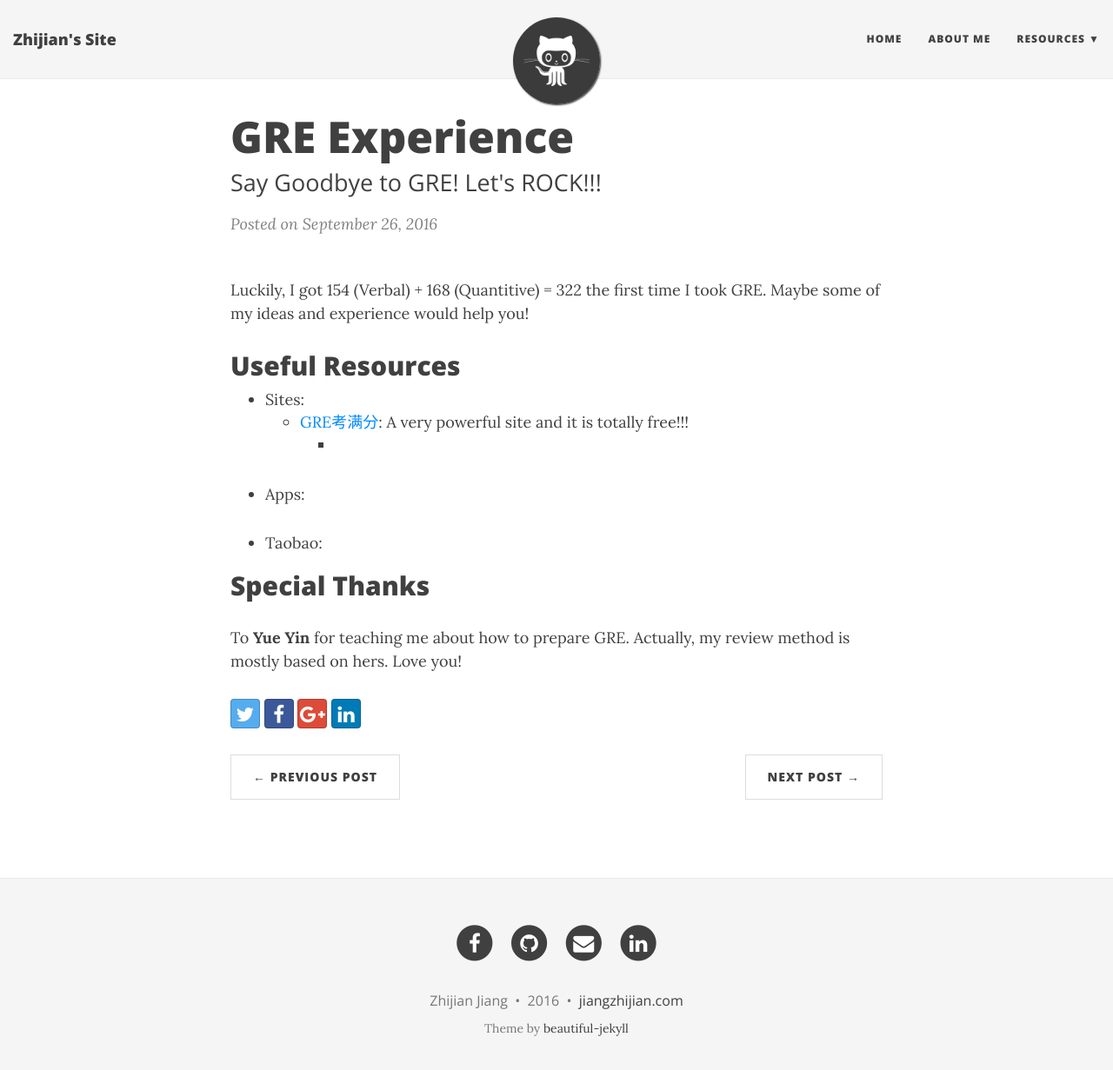
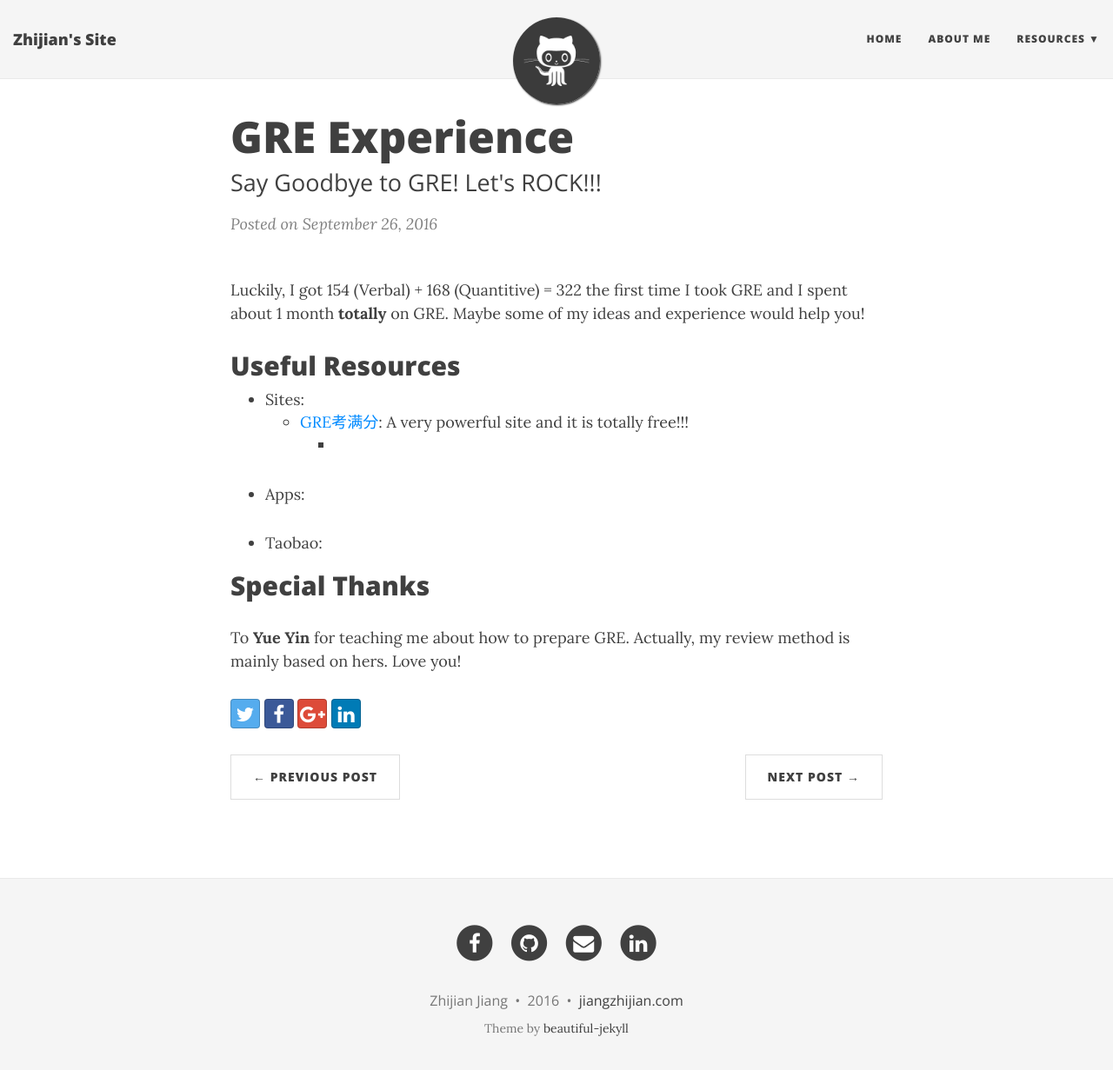
Before and after one commit to softwarelight/ZhijianJiang, a Jekyll site: the page built from _posts/2016-09-26-GRE-Experience.md, in a window 1280 px wide and 1244 px high. Shown: the top 1231 px of the window at 87% size. Built offline with Jekyll 4.4.1, drawn with Linux system fonts in a browser that asks for light colours; nearby versions of some CDN libraries.

Commit message:
Update 2016-09-26-GRE-Experience.md

```diff
--- a/_posts/2016-09-26-GRE-Experience.md
+++ b/_posts/2016-09-26-GRE-Experience.md
@@ -3,7 +3,7 @@ layout: post
 title: GRE Experience
 subtitle: Say Goodbye to GRE! Let's ROCK!!!
 ---
-Luckily, I got 154 (Verbal) + 168 (Quantitive) = 322 the first time I took GRE. Maybe some of my ideas and experience would help you!
+Luckily, I got 154 (Verbal) + 168 (Quantitive) = 322 the first time I took GRE and I spent about 1 month **totally** on GRE. Maybe some of my ideas and experience would help you!
 
 ## Useful Resources
 * Sites:
@@ -15,4 +15,4 @@ Luckily, I got 154 (Verbal) + 168 (Quantitive) = 322 the first time I took GRE.
 * Taobao:
 
 ## Special Thanks
-To **Yue Yin** for teaching me about how to prepare GRE. Actually, my review method is mostly based on hers. Love you!
+To **Yue Yin** for teaching me about how to prepare GRE. Actually, my review method is mainly based on hers. Love you!
```
